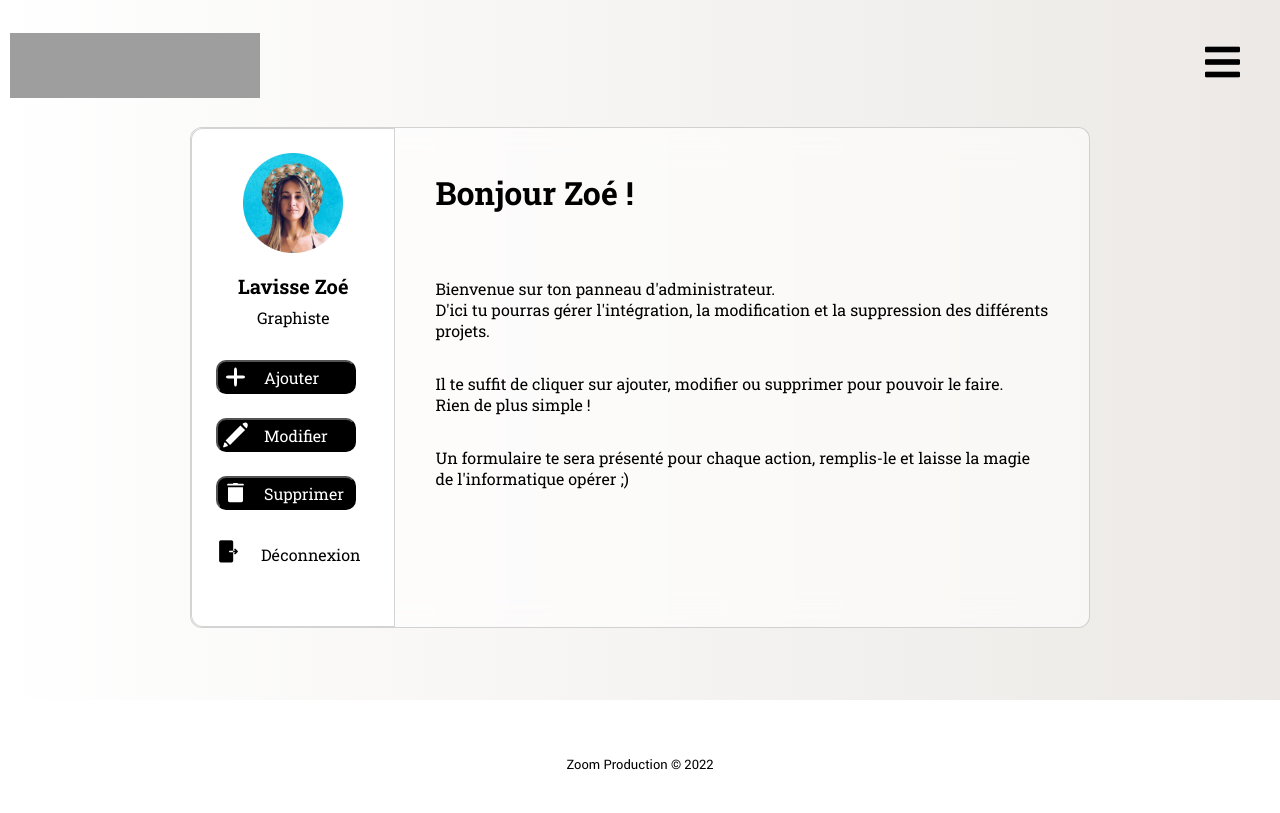
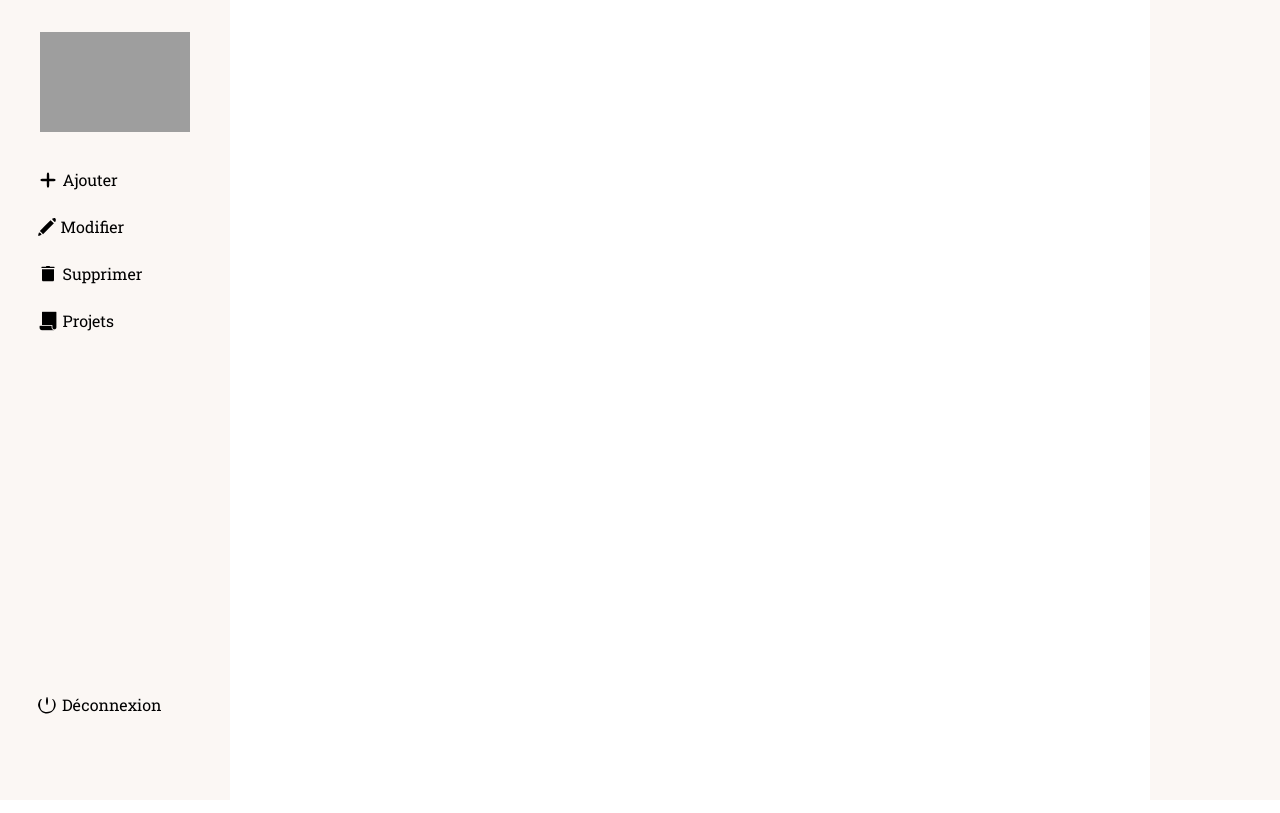
Before and after one commit to Menztel/Zoom-production, a PHP site: page /admin_page.php in a window 1280 px wide. After the commit the page ends 714 px from the top, so only its background shows below. Run offline with PHP 8.4, Linux system fonts and the light colour scheme; style sheets or scripts are compiled from the project's sources; some libraries are stand-ins or nearby versions; grey boxes are pictures that could not be loaded.

Commit message:
Rebuild the dashboard v1

```diff
--- a/admin_page.php
+++ b/admin_page.php
@@ -10,121 +10,77 @@
             include("includes/head.php");
         ?>
 
-    <body class="body-gradient">
+    <body>
+
+        <div id="dashboard">
+
+            <div id="left-container">
+                <img src="logo_zoom.svg" alt="logo Zoom">
 
 
-        <?php
-            include('includes/header.php');
-        ?>
-        <div class="main-content" id="admin-content">
+                <div id="menu">
+
+                    <button class="link">
+                        <img src="images/icons/add-icon.svg" alt="add">
+                        Ajouter
+                    </button>
 
 
-            <div class="glassmorph-dashboard">
-                <div class="profil-container">
-                    <div class="circle-profil">
-                        <img src="./assets/avatar.png" alt="profil picture">
-                    </div>
-                    <div class="id-container">
-                        <p id="name">Lavisse Zoé</p>
-                        <p id="job">Graphiste</p>
-                    </div>
-                    <div class="link-container">
-                        <button class="menu-button" onclick="removeTextContainer()">
-                            <img src="images/icons/add-icon.svg" alt="Add">
-                            <p>Ajouter</p>
-                        </button>
-                        <button class="menu-button" onclick="">
-                            <img src="images/icons/modif-icon.svg" alt="Modif">
-                            <p>Modifier</p>
-                        </button>
-                        <button class="menu-button" onclick="">
-                            <img src="images/icons/delete-icon.svg" alt="Delete">
-                            <p>Supprimer</p>
-                        </button>
-
-                        <a href="includes/deconnexion.php">
-                            <img src="images/icons/logout-icon.png" alt="Log out">
-                            <p>Déconnexion</p>
-                        </a>
-
-                    </div>
-                </div>
-                <div id="text-container">
-                    <h1>Bonjour Zoé !</h1>
-                    <p>Bienvenue sur ton panneau  d'administrateur.<br>
-                        D'ici tu pourras gérer l'intégration, la modification et la suppression des différents projets.
-                    </p>
-                    <p>
-                        Il te suffit de cliquer sur ajouter, modifier ou supprimer pour pouvoir le faire.<br>Rien de plus simple !
-                    </p>
-                    <p>
-                        Un formulaire te sera présenté pour chaque action, remplis-le et laisse la magie de l'informatique opérer ;)
-                    </p>
-                </div>
-
-
-                <div id="add">
-
-                    <div id="add-project">
-
-                        <div class="text-conf">
-                            <h2>Ajouter un projet</h2>
-                            <span></span>
-                        </div>
-
-                        <form action="">
-
-                            <div id="project-name">
-                                <input type="text" name="project-title">
-                                <label for="project-title">Nom du projet</label>
-                            </div>
-
-                            <select name="page-name-project" id="">
-                                <option value="Branding">Branding</option>
-                                <option value="Photographie">Photographie</option>
-                                <option value="Motion design">Motion design</option>
-                                <option value="Illustration">Illustration</option>
-                                <option value="Edition">Edition</option>
-                                <option value="Evenementiel">Evenementiel</option>
-                            </select>
-
-
-                            <div class="input-images">
-                            <input id="project-image" type="file" name="project-image" multiple>
-                            <label for="project-image"><i><img src="images/icons/choose-image.png" alt="choose image"></i>Choisi ton image</label>
-
-                            </div>
-
-                            <button type="submit" name="addForm-button">Envoyer</button>
-                        </form>
+                    <button class="link">
+                        <img src="images/icons/modif-icon.svg" alt="modify">
+                        Modifier
+                    </button>
 
 
 
-                        <button onclick="removeAddProject()" id="removeAddProject">Retour au Dashboard</button>
-                        </div>
+                    <button class="link">
+                        <img src="images/icons/delete-icon.svg" alt="delete">
+                        Supprimer
+                    </button>
 
-                        <div id="add-annexe-project">
 
-                            <form action="">
-
-                                <input type="file" name="project-image-annexe" title="">
-                                <textarea name="text-annexe" id="" cols="30" rows="5"></textarea>
-
-                            </form>
-                        </div>
+                    <div id="project-container">
+                        <button>
+                            <img src="images/icons/project-icon.png" alt="project">
+                        Projets
+                        </button>
+                        <ul>
+                            <li>
+                                <a href="">Photographie</a>
+                            </li>
+                            <li>
+                                <a href="">Motion design</a>
+                            </li>
+                            <li>
+                                <a href="">Illustration</a>
+                            </li>
+                            <li>
+                                <a href="">Édition</a>
+                            </li>
+                            <li>
+                                <a href="">Évènementiel</a>
+                            </li>
+                        </ul>
+                    </div>
 
                 </div>
 
+                <a href="">
+                    <img src="images/icons/logout-icon.svg" alt="log out">
+                    Déconnexion
+                </a>
+
+            </div>
 
 
-
-            </div>
-        </div>
+            <div id="main-container"></div>
 
 
-    <?php
-        include('includes/footer.php');
-    ?>
+            <div id="right-container">
+                <div id="profil-content">   </div>
+            </div>
+
+        </div>
      </body>
     <script src="js/script.js"></script>
 
--- a/css/style.scss
+++ b/css/style.scss
@@ -926,347 +926,185 @@
     justify-content: center;
   }
 
+
+
   /*  DASHBOARD */
 
 
-  .body-gradient
+  #dashboard
   {
-    background: #ECE9E6;  /* fallback for old browsers */
-    background: -webkit-linear-gradient(to right, #FFFFFF, #ECE9E6);  /* Chrome 10-25, Safari 5.1-6 */
-    background: linear-gradient(to right, #FFFFFF, #ECE9E6); /* W3C, IE 10+/ Edge, Firefox 16+, Chrome 26+, Opera 12+, Safari 7+ */
-  }
-
-  #admin-content
-  {
-    margin-top: 0;
+    width: 100%;
+    min-height: 100vh;
     display: flex;
-    justify-content: center;
-  }
-
-  .glassmorph-dashboard
-  {
-    margin: 0;
-    margin-bottom: 1.5rem;
-    width: 900px;
-    display: flex;
-    gap: 1rem;
-    backdrop-filter: blur(16px) saturate(180%);
-    -webkit-backdrop-filter: blur(16px) saturate(180%);
-    background-color: rgba(255, 255, 255, 0.6);
-    border-radius: 12px;
-    border: 1px solid rgb(112, 112, 112, 0.3);
+    font-family: "Roboto Slab";
+    background-color: #FBF7F4;
   }
 
 
-  /*  CONTACT CONTAINER*/
+  /*  LEFT CONTAINER  */
 
-  .profil-container
+  #left-container
+  {
+    width: 230px;
+    padding: 2rem 1rem;
+    display: flex;
+    flex-direction: column;
+    align-items: center;
+    gap: 2rem;
+  }
+
+  #left-container > img
+  {
+    width: 150px;
+    height: 100px;
+  }
+
+   /*  LOG OUT */
+
+  #left-container > a
+  {
+    padding: 5px;
+    position: absolute;
+    left: 32px;
+    bottom: 10%;
+    display: flex;
+    align-items: center;
+    gap: 5px;
+    color: #000;
+    font-size: 1em;
+    text-decoration: none;
+    list-style: none;
+  }
+
+  #left-container > a:hover
+  {
+    background-color: #EEE6E3;
+  }
+
+  #left-container > a img
+  {
+    width: 20px;
+    height: 20px;
+  }
+
+
+
+  /*  MENU  */
+
+  #menu
   {
     display: flex;
     flex-direction: column;
-    align-items: center;
-    padding: 1.5rem;
-    backdrop-filter: blur(25px) saturate(200%);
-    -webkit-backdrop-filter: blur(25px) saturate(200%);
-    background-color: rgba(255, 255, 255, 1);
-    border-top-left-radius: 12px;
-    border-bottom-left-radius: 12px;
-    border: 1px solid rgb(112, 112, 112, 0.3);
+    gap: 1rem;
+    list-style: none;
   }
 
-  .profil-container .circle-profil
+
+  .link
   {
-    margin-bottom: 1rem;
+    width: 165px;
+    padding: 5px;
+    display: flex;
+    align-items: center;
+    gap: 5px;
+    font-family: "Roboto Slab";
+    font-size: 1em;
+    border: none;
+    background-color: #FBF7F4;
+
+  }
+  .link:hover
+  {
+    background-color: #EEE6E3;
   }
 
-  .profil-container .circle-profil > img
+  .link > img
   {
-    width: 100px;
-    height: 100px;
+    width: 20px;
+    height: 20px;
   }
 
-.profil-container .id-container
-{
-  display: flex;
-  flex-direction: column;
-  gap: 0.2rem;
-  margin-bottom: 2rem;
-}
+  .link:nth-child(2) > img
+  {
+    width: 18px;
+    height: 18px;
+  }
 
-.profil-container .id-container > p
-{
+  /*  PROJECT CONTAINER */
 
-  font-family: "Roboto Slab";
-}
-
-#name
-{
-  margin: 0;
-  text-align: center;
-  font-size: 20px;
-  font-weight: bold;
-}
-
-#job
-{
-  margin-top: 5px;
-  margin-bottom: 0;
-  text-align: center;
-  font-size: 1em;
-}
+  #project-container
+  {
+    display: flex;
+    flex-direction: column;
+    gap: 10px;
+  }
 
 
-.link-container
-{
-  display: flex;
-  flex-direction: column;
-  gap: 1.5rem;
-  font-family: "Roboto Slab";
-}
+  #project-container > button
+  {
+    padding-top: 5px;
+    padding-bottom: 5px;
+    padding-left: 5px;
+    display: flex;
+    align-items: center;
+    gap: 5px;
+    text-align: left;
+    font-family: "Roboto Slab";
+    font-size: 1em;
+    border: none;
+    background-color: #FBF7F4;
+  }
 
 
-.link-container > a
-{
-  margin-bottom: 2rem;
-  display: flex;
-  list-style: none;
-  text-decoration: none;
-  color: #000;
-  transition: 0.5s;
-}
+  #project-container > button > img
+  {
+    width: 20px;
+    height: 20px;
+  }
 
+  #project-container > button:hover
+  {
+    background-color: #EEE6E3;
+  }
 
-.link-container > a:last-child
-{
-  margin-bottom: 1rem;
-}
+  #project-container > ul
+  {
+    margin-left: 3.5rem;
+    display: none;
+    flex-direction: column;
+    gap: 1rem;
+  }
 
-.link-container > a:hover
-{
-  transform: scale(1.2) translateX(-10px) translateY(5px);
-}
+  #project-container > ul > li
+  {
+    list-style: none;
+  }
 
-.menu-button
-{
-  width: 140px;
-  display: flex;
-  align-items: center;
-  gap: 1rem;
-  background-color: #000;
-  border-radius: 10px;
-  transition: 0.3s;
-}
-
-
-.menu-button:hover
-{
-  transform: scale(1.1);
-}
-
-.menu-button > img
-{
-  width: 30px;
-  height: 30px;
-  padding-left: 5px;
-  filter: invert(100);
-}
-
-.menu-button > p
-{
-  font-family: "Roboto Slab";
-  font-size: 1.2em;
-  color: #fff;
-}
-
-.link-container > a > p
-{
-  margin: 0;
-  margin-left: 10px;
-  padding: 10px;
-  font-size: 1em;
-}
-
-.link-container > a > img
-{
-  margin-top: 5px;
-  width: 25px;
-  height: 25px;
-}
-
-
-/*  TEXT CONTAINER  */
-
-#text-container
-{
-  padding: 1.5rem;
-  display: flex;
-  flex-direction: column;
-  font-family: "Roboto Slab";
-  gap: 2rem;
-}
-
-#text-container > h1
-{
-  margin-top: 1.2rem;
-}
-
-#text-container :nth-child(2)
-{
-  margin-top: 2rem;
-}
+  #project-container > ul > li > a
+  {
+    font-size: 0.8em;
+    color: #000;
+    text-decoration: none;
+  }
 
 
 
-/*  ADD PROJECT FORM  */
-
-#add-project
-{
-  position: absolute;
-  width: 300px;
-  top: 2%;
-  left: calc(450px - (1.5rem + 50px));
-  padding: 2rem;
-  display: none;
-  font-family: "Roboto Slab";
-  flex-direction: column;
-  align-items: center;
-  gap: 2.5rem;
-  border: 1px solid;
-  border-radius: 10px;
 
 
-}
+  /*  MAIN CONTAINER  */
 
-.text-conf
-{
-  display: flex;
-  flex-direction: column;
-  align-items: center;
-  gap: 0.4rem;
-}
+  #main-container
+  {
+    width: calc(100% - 360px);
+    background-color: #fff;
+  }
 
-.text-conf > h2
-{
-  font-size: 1.5em;
-}
+/*  RIGHT CONTAINER */
 
-.text-conf > span
-{
-  width: 200px;
-  height: 4px;
-  background-color: #000;
-}
-
-#add-project > form
-{
-  position: relative;
-  display: flex;
-  flex-direction: column;
-  align-items: center;
-  gap: 2rem;
-}
-
-#project-name > input
-{
-  width: 250px;
-  height: 30px;
-  padding: 15px;
-  outline: none;
-  background: transparent;
-  border-radius: 10px;
-}
-
-#project-name > input:hover
-{
-  border-color: rgb(27, 27, 27);
-}
-
-#project-name > label
-{
-  position: absolute;
-  padding: 0 5px;
-  top: 5px;
-  left: 10px;
-  font-size: 14px;
-  transition: top 0.3s;
-  background-color: #FBFAF8;
-}
-
-#project-name > input:focus ~ label
-{
-  top: -10px;
-}
-
-#add-project .input-images
-{
-  display: flex;
-  justify-content: center;
-}
-
-
-#add-project > form select
-{
-  width: 250px;
-  height: 30px;
-  font-family: "Roboto Slab";
-  outline: none;
-  background: transparent;
-  border-radius: 10px;
-  border-color: #000;
-  text-align: center;
-}
-
-#add-project > form select:hover
-{
-  border-color: rgb(27, 27, 27);
-}
-
-#add-project > form select > option
-{
-  font-size: 1.2em;
-}
-
-.input-images > input
-{
-  display: none;
-}
-
-.input-images > label
-{
-  display: flex;
-  align-items: center;
-  gap: 0.2rem;
-}
-
-.input-images > label:hover
-{
-  cursor: pointer;
-}
-
-#add-project > form > button
-{
-  width: 150px;
-  height: 40px;
-  font-family: "Roboto Slab";
-  font-size: 1.1em;
-  border-radius: 10px;
-  background-color: #000;
-  color: #fff;
-}
-
-
-#add-project > button
-{
-  width: 200px;
-  height: 40px;
-  font-family: "Roboto Slab";
-  font-size: 1.1em;
-  border-radius: 10px;
-  background-color: #000;
-  color: #fff;
-}
-
-#add-annexe-project
-{
-  display: none;
-}
+  #right-container
+  {
+    width: 130px;
+    height: 100vh;
+    position: absolute;
+    right: 0;
+  }
```
Also changed, not shown: js/script.js (+2 -23 lines), example.jpg (added), images/icons/logout-icon.png, images/icons/logout-icon.svg (added), images/icons/project-icon.png (added).
